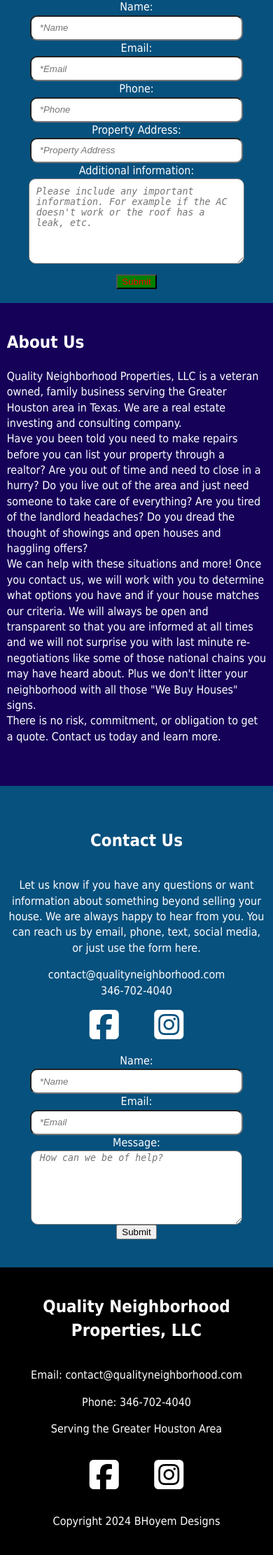
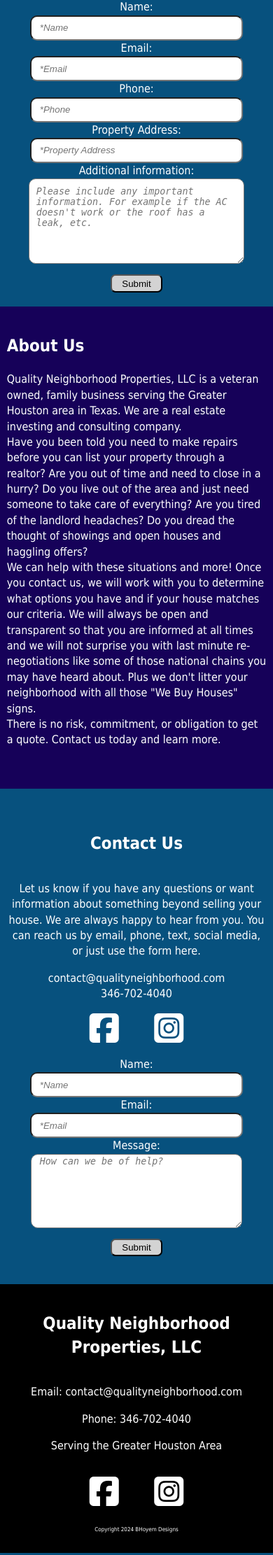
Before and after one commit to bhoyem/qnp-site, a PHP site: page / in a window 390 px wide. Shown: the part 740-2962 px from the top of the page at 70% size. Run offline with PHP 8.4, Linux system fonts and the light colour scheme; some libraries are stand-ins or nearby versions.

Commit message:
Completed some additional formatting in mobile display

```diff
--- a/css/style.css
+++ b/css/style.css
@@ -205,8 +205,10 @@ header .content-wrapper {
 
 button {
   margin-top: 15px;
-  background-color: green;
-  color: red;
+  width: 20%;
+  height: 1.6rem;
+  border-radius: 7px;
+  background-color: lightgray;
 }
 
 #aboutus-section {
@@ -299,6 +301,10 @@ footer .content-wrapper {
   font-size: 3em;
   color: white;
   padding: 15px 0px;
+}
+
+.copyright {
+  font-size: .5rem;
 }
 
 a:link,
--- a/index.html
+++ b/index.html
@@ -71,19 +71,20 @@
         <form id="process-inputs-div" class="process-inputs" method="POST" action="javascript:void(0);">
           <label for="process-name">Name:</label>
           <input type="text" id="process-name" name="process-name" maxlength="50" placeholder="*Name"
-            class="process-input-fields" />
+            class="process-input-fields" required />
           <label for="process-email">Email:</label>
           <input type="text" id="process-email" name="process-email" maxlength="50" placeholder="*Email"
-            class="process-input-fields" />
+            class="process-input-fields" required />
           <label for="process-phone">Phone:</label>
           <input type="text" id="process-phone" name="process-phone" maxlength="50" placeholder="*Phone"
-            class="process-input-fields" />
+            class="process-input-fields" required />
           <label for="process-address">Property Address:</label>
           <input type="text" id="process-address" name="process-address" maxlength="150" placeholder="*Property Address"
-            class="process-input-fields" />
+            class="process-input-fields" required />
           <label for="process-textarea">Additional information:</label>
           <textarea id="process-textarea" name="process-textarea" class="process-input-fields"
-            placeholder="Please include any important information. For example if the AC doesn't work or the roof has a leak, etc."></textarea>
+            placeholder="Please include any important information. For example if the AC doesn't work or the roof has a leak, etc."
+            required></textarea>
           <button id="process-button" type="submit" value="Submit" onclick="sendEmail(); processThankYou()">
             Submit
           </button>
@@ -186,7 +187,7 @@
         <label for="contactus-information">Message:</label>
         <textarea id="contactus-information" placeholder="How can we be of help?"
           class="contactus-input-fields"></textarea>
-        <input id="contactus-button" type="submit" value="Submit" onclick="contactUsThankYou()" />
+        <button id="contactus-button" type="submit" value="Submit" onclick="contactUsThankYou()">Submit</button>
       </form>
       <div id="contactus-submission-thanks" class="hidden">
         <h4>Thank you for contacting us! We will be in touch soon.</h4>
--- a/js/app.js
+++ b/js/app.js
@@ -58,13 +58,4 @@ document.getElementById("process-button").addEventListener("click", function (ev
     address: document.getElementById("process-address").value,
     message: document.getElementById("process-textarea").value,
   };
-
-  // Use emailjs to send the email
-  emailjs.send('service_id', 'template_id', formData)
-    .then(() => {
-      processThankYou();
-    })
-    .catch((error) => {
-      console.error("Error sending email:", error);
-    });
 });
```
